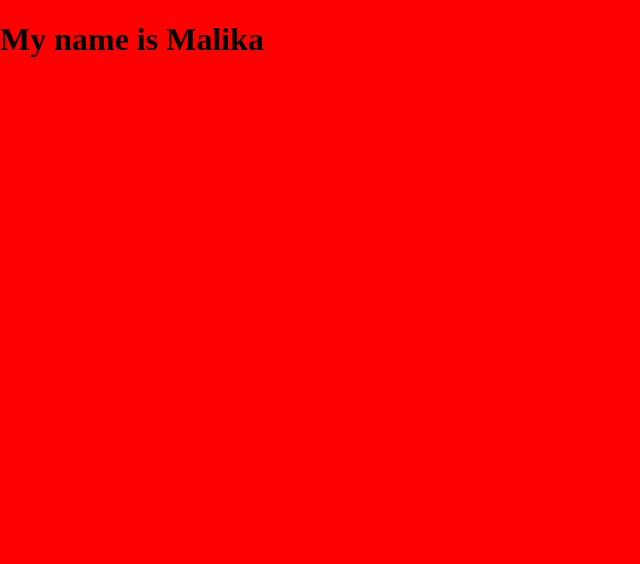
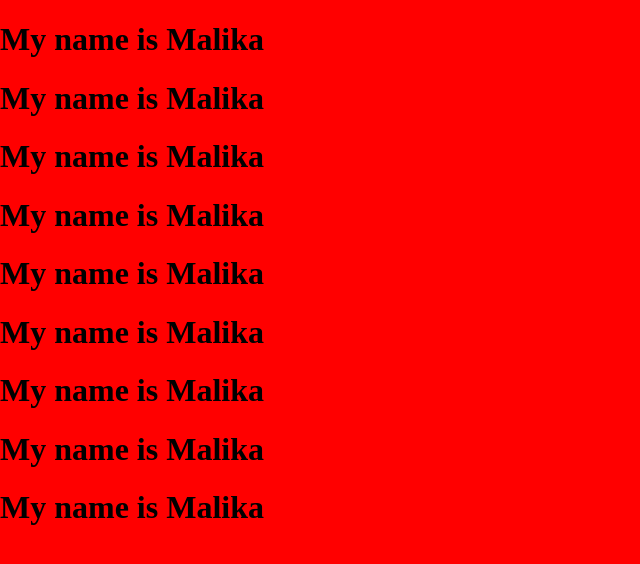
Before and after one commit to malika-mk/project, a plain HTML site: page index.html in a window 1280 px wide. Shown: the whole page, without its empty margins (0-640 px from the left). Drawn offline with Linux system fonts and the light colour scheme.

Commit message:
new commits

```diff
--- a/index.html
+++ b/index.html
@@ -8,5 +8,13 @@
 </head>
 <body>
     <h1>My name is Malika</h1>
+    <h1>My name is Malika</h1>
+    <h1>My name is Malika</h1>
+    <h1>My name is Malika</h1>
+    <h1>My name is Malika</h1>
+    <h1>My name is Malika</h1>
+    <h1>My name is Malika</h1>
+    <h1>My name is Malika</h1>
+    <h1>My name is Malika</h1>
 </body>
 </html>
```
